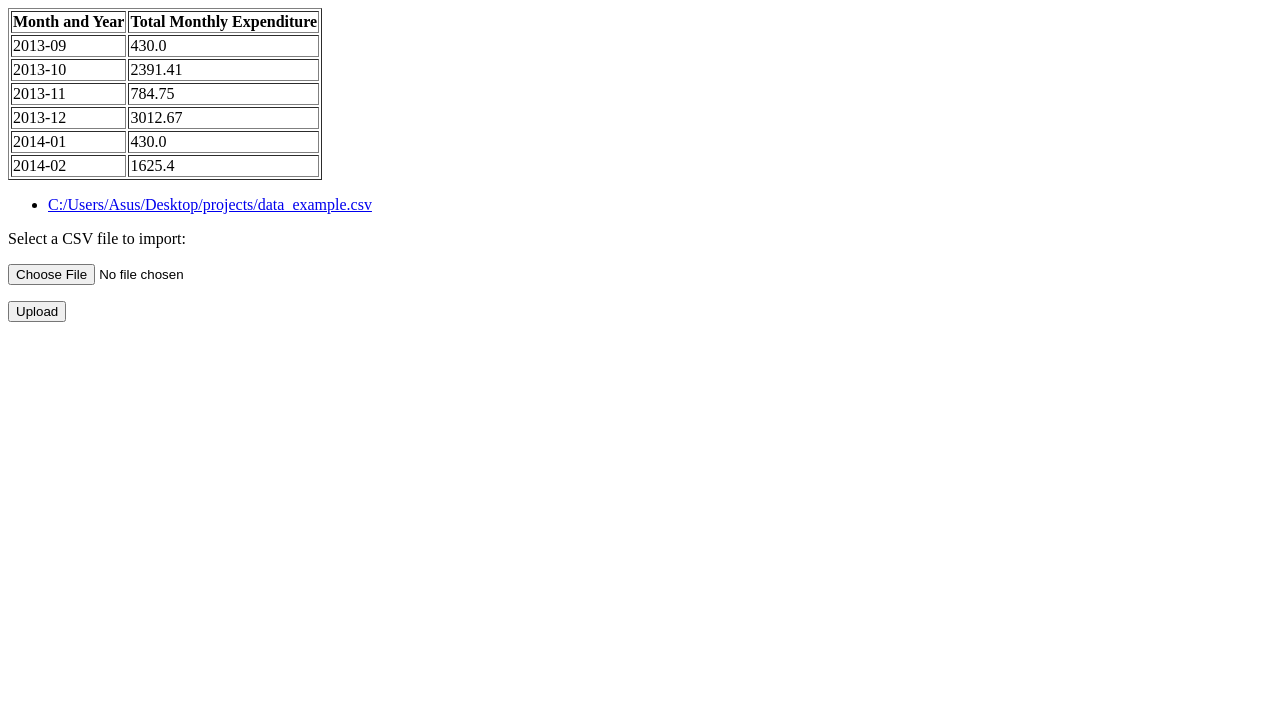
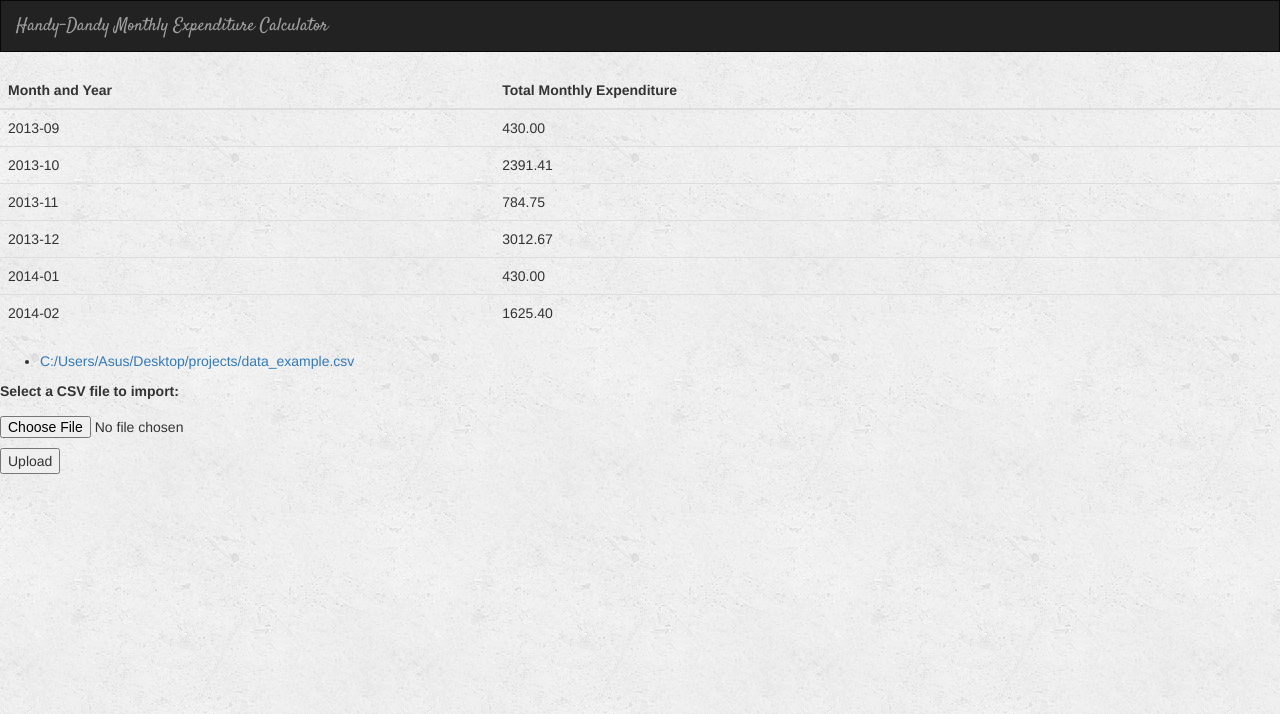
Before and after one commit to vprusso/waveproject, a Django app: page /upload/list_files/ in a window 1280 px wide. Shown: the top 714 px of the page. Run offline with Django 3.2, Linux system fonts and the light colour scheme; data comes from the database, SQL or seed files in the repository; some libraries are stand-ins or nearby versions.

Commit message:
Adding some pizzaz to the project

```diff
--- a/upload/file_handler.py
+++ b/upload/file_handler.py
@@ -60,7 +60,7 @@ def dollars_to_cents(dollars, truncate=True):
 
 
 def cents_to_dollars(cents):
-    return float(cents) / 100
+    return format(float(cents) / 100.0, '.2f')
 
 
 def calculate_total_expenses_per_month():
--- a/upload/models.py
+++ b/upload/models.py
@@ -21,8 +21,3 @@ class DocumentEntry(models.Model):
     pre_tax_amount = models.FloatField(default=None)
     tax_name = models.CharField(max_length=250, default=None)
     tax_amount = models.FloatField(default=None)
-
-
-#class MonthlyExpenditures(models.Model):
-#    document = models.ForeignKey(Document, on_delete=models.CASCADE)
-#    monthly_expenditure = models.FloatField(default=None)
--- /dev/null
+++ b/upload/static/upload/style.css
@@ -0,0 +1,11 @@
+body {
+    background: white url("images/background.png");
+}
+
+.navbar{
+    border-radius: 0;
+}
+
+.navbar-brand{
+    font-family: 'Satisfy', cursive;
+}
--- a/upload/templates/upload/list_files.html
+++ b/upload/templates/upload/list_files.html
@@ -1,18 +1,35 @@
 <!DOCTYPE html>
 <html>
     <head>
+        <title>File Upload</title>
         <meta charset="utf-8">
-        <title>File Upload</title>
+    {% load staticfiles %}
+
+    <link rel="stylesheet" href="https://maxcdn.bootstrapcdn.com/bootstrap/3.3.6/css/bootstrap.min.css">
+    <link href='https://fonts.googleapis.com/css?family=Satisfy' rel='stylesheet' type='text/css'>
+    <link rel="stylesheet" type="text/css" href="{% static 'upload/style.css' %}"/>
+    <script src="https://ajax.googleapis.com/ajax/libs/jquery/1.12.0/jquery.min.js"></script>
+    <script src="http://maxcdn.bootstrapcdn.com/bootstrap/3.3.6/js/bootstrap.min.js"></script>
     </head>
 
     <body>
+        <nav class="navbar navbar-inverse">
+            <div class="container-fluid">
+                <!-- Header -->
+                <a class="navbar-brand" href="{% url 'list_files' %}">Handy-Dandy Monthly Expenditure Calculator</a>
+            </div>
+        </nav>
+
         <!-- List of uploaded documents -->
         {% if documents %}
-            <table border="1">
+            <div class="table-responsive">
+                <table class="table">
+                    <thead>
                         <tr>
                             <th>Month and Year</th>
                             <th>Total Monthly Expenditure</th>
                         </tr>
+                    </thead>
                     {% for key, value in monthly_expenses.items %}
                         <tr>
                             <td> {{ key }} </td>
@@ -20,6 +37,7 @@
                         </tr>
                     {% endfor %}
                 </table>
+            </div>
 
             <ul>
                 {% for document in documents %}
```
Also changed, not shown: upload/static/images/background.png (added). Lines whose indentation alone changed are shown as unchanged.
